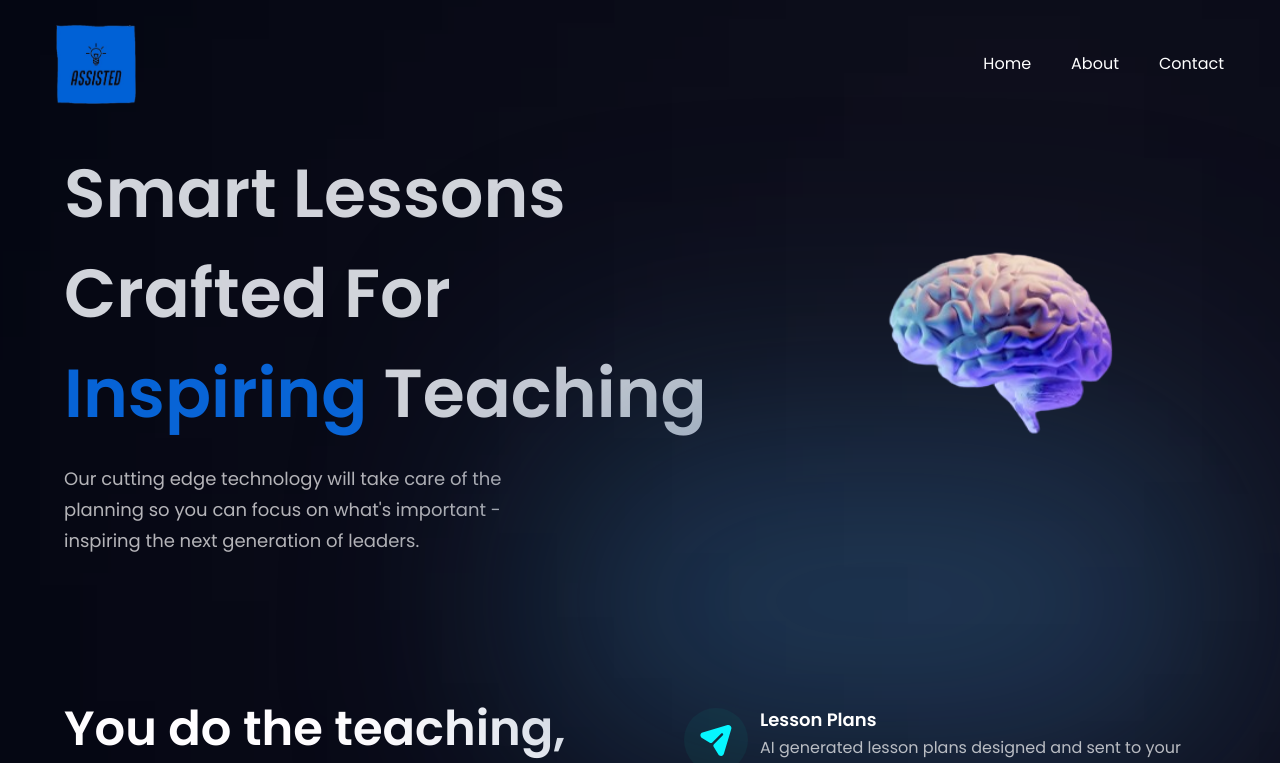
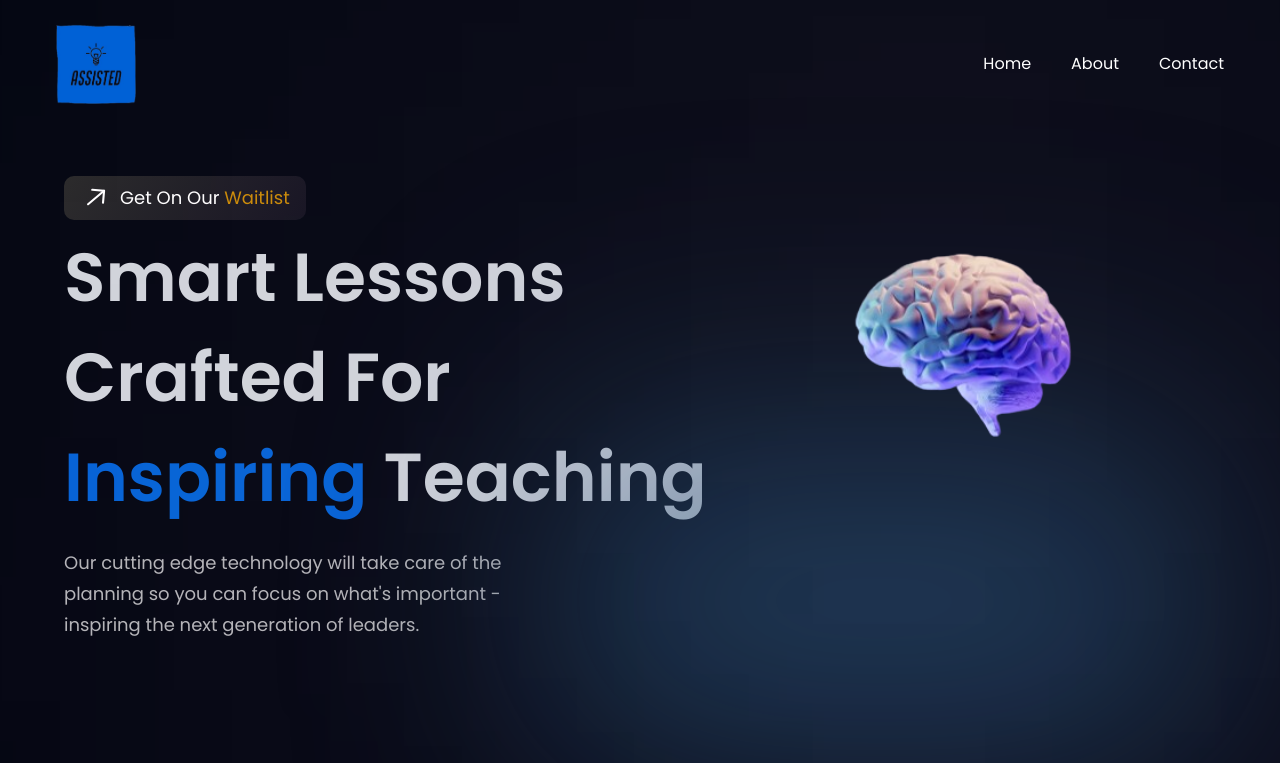
Before and after one commit to kgotsosm/assistEd, a React (Vite) app: page / in a window 1280 px wide. Shown: the top 763 px of the page. Built offline with nearby package versions, Linux system fonts and the light colour scheme.

Commit message:
Added CTA at top

```diff
--- a/src/assets/index.js
+++ b/src/assets/index.js
@@ -15,11 +15,11 @@ import linkedin from "./linkedin.svg";
 import twitter from "./twitter.svg";
 import brain from "./brain.png"
 import teacher from './teacher.png'
-import gold from "./gold.png"
+import display from "./display.jpg"
 
 export {
   logo,
-  gold,
+  display,
   teacher,
   brain,
   robot,
--- a/src/components/Hero.jsx
+++ b/src/components/Hero.jsx
@@ -1,17 +1,31 @@
 import React from "react";
 import styles from "../styles";
-import { brain } from "../assets";
+import { brain, arrowUp } from "../assets";
 import GetStarted from "./GetStarted";
+
 const Hero = () => {
   return (
     <section
       id="home"
       className={`flex md:flex-row flex-col ${styles.paddingY} mt-20 `}
     >
+      <div>
         <div
           className={`flex-1 ${styles.flexStart} flex-col xl:px-0 sm:px-16 px-6`}
         >
-
+          <a href="#contact">
+            <div className="flex flex-row items-center py-[6px] px-4 bg-discount-gradient rounded-[10px] mb-2 mt-8 cursor-pointer">
+              <img src={arrowUp} alt="logo" className="w-[32px] h-[32px]" />
+              <p className={`${styles.paragraph} ml-2`}>
+                <span className="text-white">Get On Our</span>{" "}
+                <span className="text-yellow-600">Waitlist</span>
+              </p>
+            </div>
+          </a>
+        </div>
+        <div
+          className={`flex-1 ${styles.flexStart} flex-col xl:px-0 sm:px-16 px-6`}
+        >
           <div className="flex flex-row justify-between items-center w-full">
             <h1 className="flex-1 font-poppins font-semibold ss:text-[68px] text-[52px] text-gray-300 ss:leading-[100px] leading-[75px]">
               Smart Lessons
@@ -25,13 +39,20 @@ const Hero = () => {
             Teaching
           </h1>
           <p className={`${styles.paragraph} max-w-[470px] mt-5`}>
-          Our cutting edge technology will take care of the planning so you can focus on what&apos;s important
-          - inspiring the next generation of leaders.
+            Our cutting edge technology will take care of the planning so you
+            can focus on what&apos;s important - inspiring the next generation
+            of leaders.
           </p>
+
         </div>
 
+      </div>
       <div className="overflow-x-hidden">
-        <img src={brain} alt="brain art" className="relative z-[5] hidden md:block right-16 mr-16 w-[100%] h-[90%]" />
+            <img
+              src={brain}
+              alt="brain art"
+              className="relative z-[5] hidden md:block w-[400px]"
+            />
             {/* Gradient starts */}
             <div className="absolute z-[0] w-[25%] h-[35%] top-040 pink__gradient" />
             <div className="absolute z-[1] w-[20%] h-[80%] bottom-40 white__gradient" />
```
Also changed, not shown: src/assets/display.jpg (added). Lines whose indentation alone changed are shown as unchanged.
